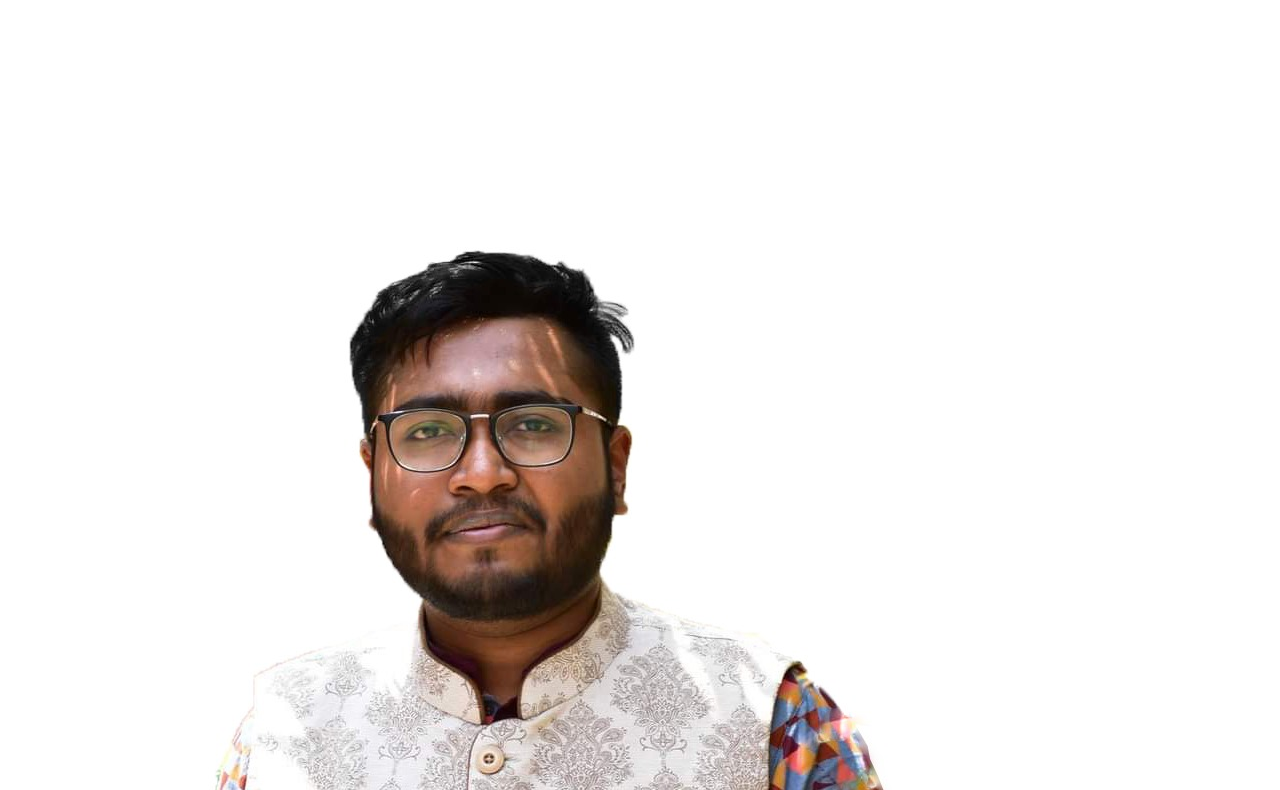
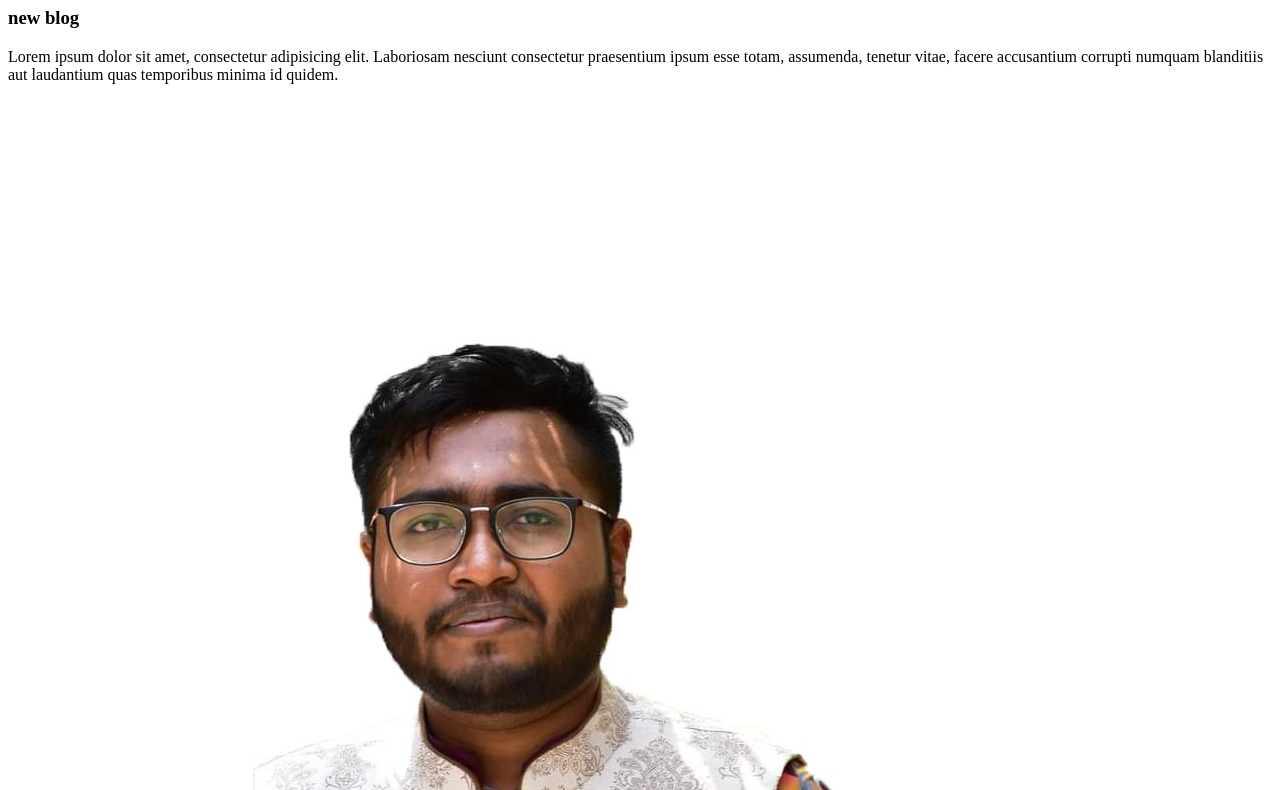
Before and after one commit to Gourab997/hero-task, a plain HTML site: page index.html in a window 1280 px wide. Shown: the part 73-863 px from the top of the page. Drawn offline with Linux system fonts and the light colour scheme.

Commit message:
new blog

```diff
--- a/index.html
+++ b/index.html
@@ -8,6 +8,10 @@
 </head>
 <body>
     <h1>This is lalalalla</h1>
+    <div>
+        <h3>new blog</h3>
+        <p>Lorem ipsum dolor sit amet, consectetur adipisicing elit. Laboriosam nesciunt consectetur praesentium ipsum esse totam, assumenda, tenetur vitae, facere accusantium corrupti numquam blanditiis aut laudantium quas temporibus minima id quidem.</p>
+    </div>
     <img src="gourab.jpeg"  alt="">
 
 </body>
```
